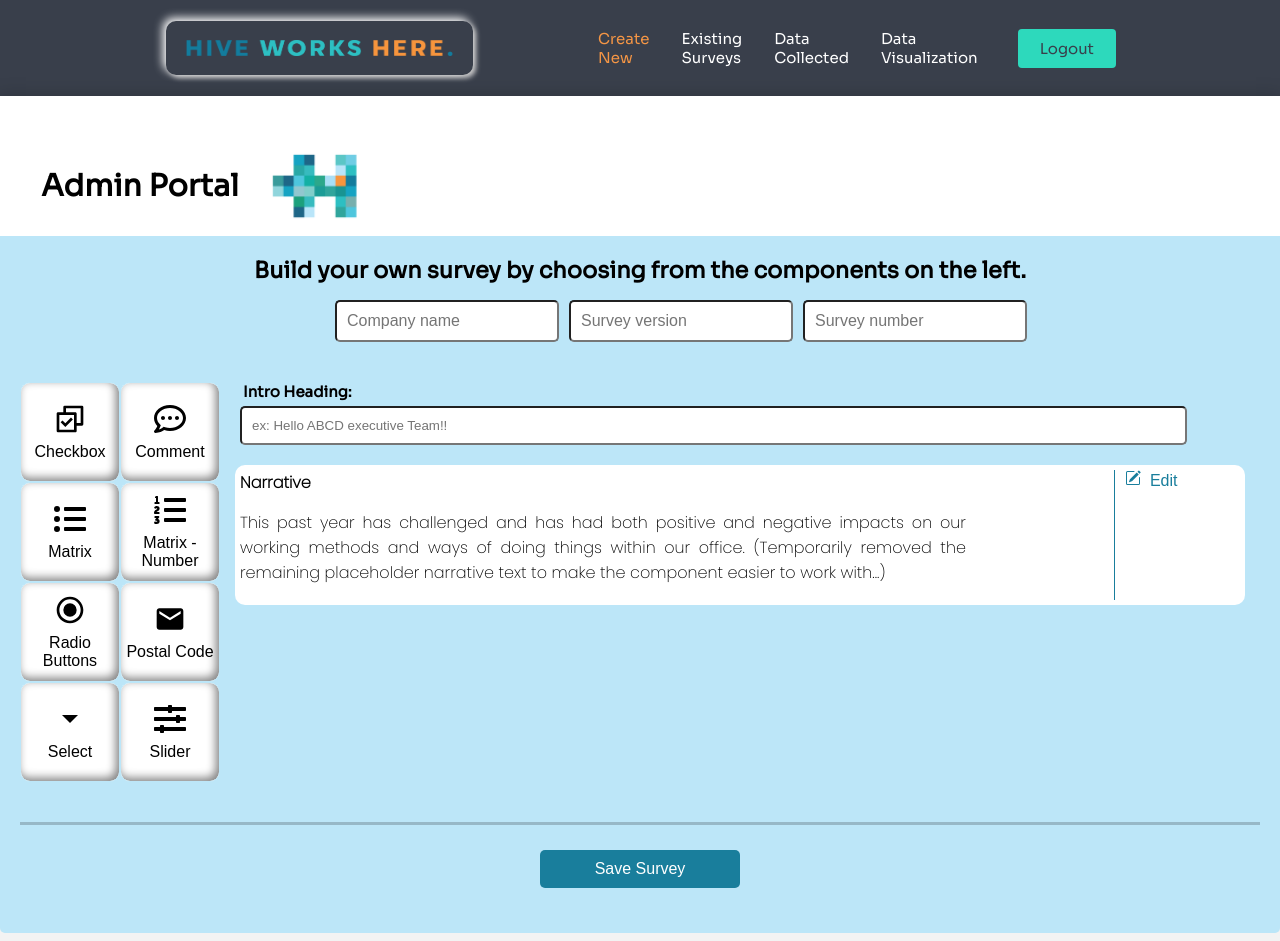
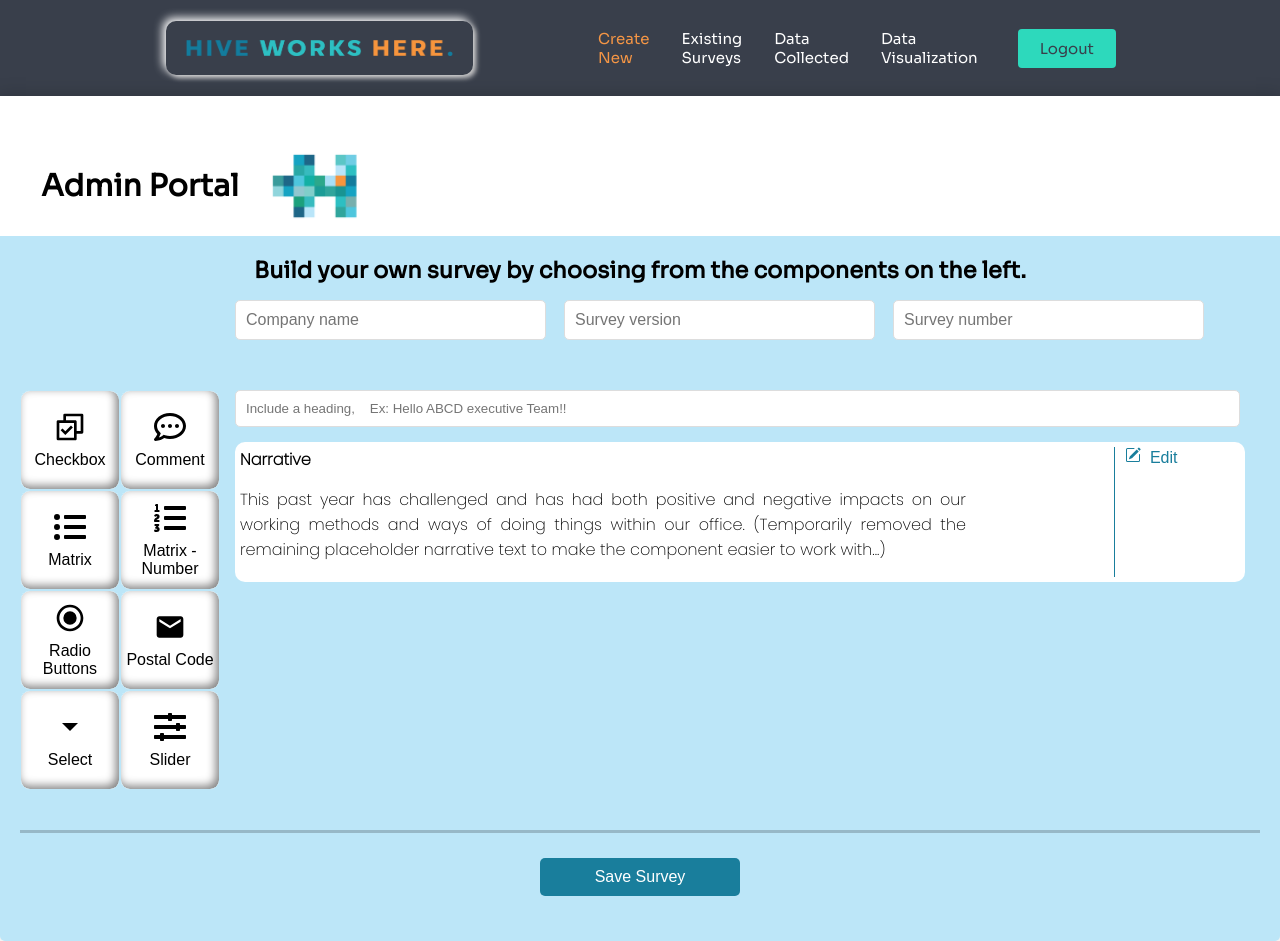
Before and after one commit to fjjes/project3-Hive, a React (Create React App) app in the folder client/: page /create-new in a window 1280 px wide. Built offline with nearby package versions, Linux system fonts and the light colour scheme.

Commit message:
input field styles added

```diff
--- a/client/src/components/pages/Admin/AdminPortal.css
+++ b/client/src/components/pages/Admin/AdminPortal.css
@@ -123,16 +123,22 @@ input[type=checkbox] {
 /* *************************** FIND SURVEY *************************** */
 .company-and-survey-name-inputs {
   display: flex;
-  margin: 10px auto 0px auto;
-  width: 50%;
+  /* margin: 10px auto 0px auto; */
+  margin: 10px auto 10px 210px;
+  /* width: 70%; */
 }
 
 .company-and-survey-name-inputs input {
   font-size: 1rem;
+  padding: 10px 10px;
+  border: 1px solid #ddd;
+  box-sizing: border-box;
+  display:block;
+  width: 130%;
 }
 
 .company-and-survey-name-inputs .col{
-  margin-left: 5px;
+  margin-right: 90px;
 }
 .search-input {
   display: inline;
@@ -276,11 +282,16 @@ input[type=checkbox] {
   margin-top: 15px;;
 }
 .survey-selected-components .intro-heading input{
-  width:90%;
+  width:98%;
+  padding: 10px 10px;
+  margin: 10px 0;
+  border: 1px solid #ddd;
+  box-sizing: border-box;
+  display:block;
 }
 .survey-selected-components .intro-heading label{
 font-weight: bold;
-margin-left:8px;
+/* margin-left:3px; */
 }
 .survey-selected-components .intro-heading input::placeholder{
   align-items: center;
--- a/client/src/components/pages/Admin/SaveSurvey.js
+++ b/client/src/components/pages/Admin/SaveSurvey.js
@@ -290,7 +290,7 @@ const SaveSurvey = ({ rowId, copyOrOriginal }) => {
       </h2>
       <form className="company-and-survey-name-inputs-and-error">
         <div className="company-and-survey-name-inputs">
-          <div className="company">
+          <div className="company col">
             <input
               name="company"
               id="company-name"
@@ -304,7 +304,7 @@ const SaveSurvey = ({ rowId, copyOrOriginal }) => {
               <p>{validationErrorCompany}</p>
             </div>
           </div>
-          <div className="version">
+          <div className="version col">
             <input
               name="version"
               id="survey-version"
@@ -318,7 +318,7 @@ const SaveSurvey = ({ rowId, copyOrOriginal }) => {
               <p>{validationErrorVersion}</p>
             </div>
           </div>
-          <div className="surveyNumber">
+          <div className="surveyNumber col">
             <input
               name="surveyNumber"
               id="survey-number"
@@ -392,10 +392,9 @@ const SaveSurvey = ({ rowId, copyOrOriginal }) => {
         <div className="survey-selected-components">
           <div className="survey-selected-components-background">
             <div className="intro-heading">
-              <label>Intro Heading:</label>
               <input
                   type="text"
-                  placeholder="ex: Hello ABCD executive Team!!"
+                  placeholder="Include a heading,    Ex: Hello ABCD executive Team!!"
                   value={heading}
                   onChange={(e)=>setHeading(e.target.value)}
               />
```
